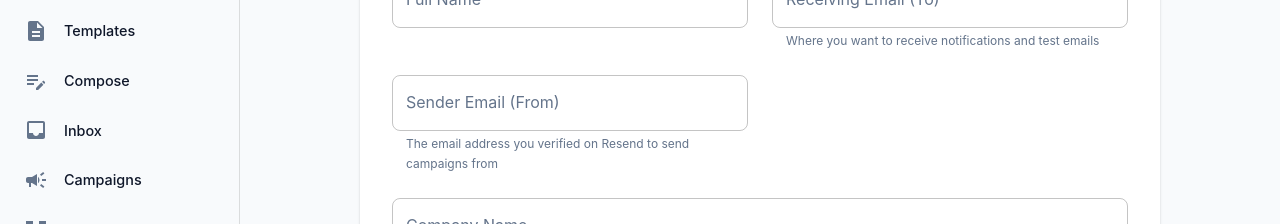
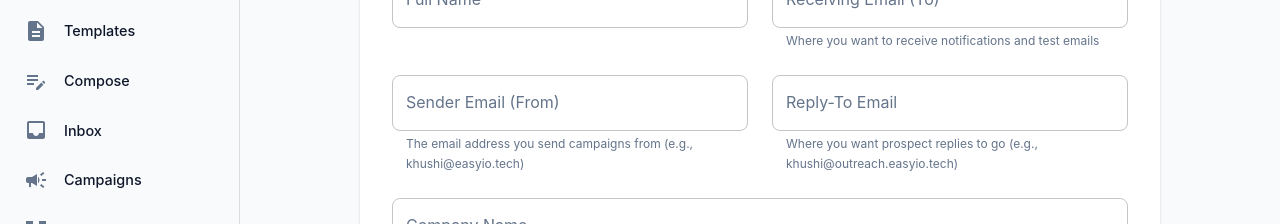
Before and after one commit to eddy7896/OutreachAI, a Next.js app: page /settings in a window 1280 px wide. Shown: the part 266-490 px from the top of the page. Built offline with nearby package versions, Linux system fonts and the light colour scheme; no server answers; the database is empty; what @mui/material-nextjs would draw is missing.

Commit message:
fix: type script error

```diff
--- a/src/app/api/send/route.ts
+++ b/src/app/api/send/route.ts
@@ -16,6 +16,7 @@ export async function POST(req: Request) {
     // Fetch the settings to get the dynamic sender email
     const settings = await fetchOne<AppSettings>('settings', 'global');
     const senderEmail = settings?.profile?.senderEmail;
+    const replyToEmail = settings?.profile?.replyToEmail;
 
     let fromEmail = 'onboarding@resend.dev';
     if (senderEmail) {
@@ -24,9 +25,12 @@ export async function POST(req: Request) {
       fromEmail = 'hello@yourdomain.com'; // fallback if no setting exists
     }
 
+    const senderName = settings?.profile?.name || 'Outreach AI';
+
     const data = await resend.emails.send({
-      from: `Outreach AI <${fromEmail}>`,
+      from: `${senderName} <${fromEmail}>`,
       to: [to],
+      ...(replyToEmail ? { reply_to: replyToEmail } : {}),
       subject: subject,
       html: body,
     });
--- a/src/app/classify/page.tsx
+++ b/src/app/classify/page.tsx
@@ -41,10 +41,10 @@ export default function ClassifyPage() {
 
   return (
     <Box>
-      <Typography variant="h4" fontWeight="bold" mb={1}>
+      <Typography variant="h4" sx={{ fontWeight: 'bold', mb: 1 }}>
         Intent Classification
       </Typography>
-      <Typography color="text.secondary" mb={4}>
+      <Typography color="text.secondary" sx={{ mb: 4 }}>
         Analyze incoming email replies to determine the prospect's intent automatically.
       </Typography>
 
--- a/src/app/settings/page.tsx
+++ b/src/app/settings/page.tsx
@@ -14,6 +14,7 @@ export default function SettingsPage() {
   const [name, setName] = React.useState('');
   const [email, setEmail] = React.useState('');
   const [senderEmail, setSenderEmail] = React.useState('');
+  const [replyToEmail, setReplyToEmail] = React.useState('');
   const [company, setCompany] = React.useState('');
 
   const [emailAlerts, setEmailAlerts] = React.useState(false);
@@ -32,6 +33,7 @@ export default function SettingsPage() {
       setName(settings.profile.name);
       setEmail(settings.profile.email);
       setSenderEmail(settings.profile.senderEmail || '');
+      setReplyToEmail(settings.profile.replyToEmail || '');
       setCompany(settings.profile.company);
 
       setEmailAlerts(settings.preferences.emailAlerts);
@@ -47,7 +49,7 @@ export default function SettingsPage() {
     setError(null);
     try {
       await updateSettings({
-        profile: { name, email, company, senderEmail },
+        profile: { name, email, company, senderEmail, replyToEmail },
         preferences: { emailAlerts, inAppNotifications },
         apiKeys: { resendApiKey, geminiApiKey },
         updatedAt: new Date()
@@ -106,7 +108,17 @@ export default function SettingsPage() {
                   type="email"
                   value={senderEmail}
                   onChange={(e) => setSenderEmail(e.target.value)}
-                  helperText="The email address you verified on Resend to send campaigns from"
+                  helperText="The email address you send campaigns from (e.g., khushi@easyio.tech)"
+                />
+              </Grid>
+              <Grid size={{ xs: 12, sm: 6 }}>
+                <TextField
+                  fullWidth
+                  label="Reply-To Email"
+                  type="email"
+                  value={replyToEmail}
+                  onChange={(e) => setReplyToEmail(e.target.value)}
+                  helperText="Where you want prospect replies to go (e.g., khushi@outreach.easyio.tech)"
                 />
               </Grid>
               <Grid size={{ xs: 12 }}>
--- a/src/types/index.ts
+++ b/src/types/index.ts
@@ -127,6 +127,7 @@ export interface AppSettings {
     email: string;
     company: string;
     senderEmail?: string;
+    replyToEmail?: string;
   };
   preferences: {
     emailAlerts: boolean;
```
